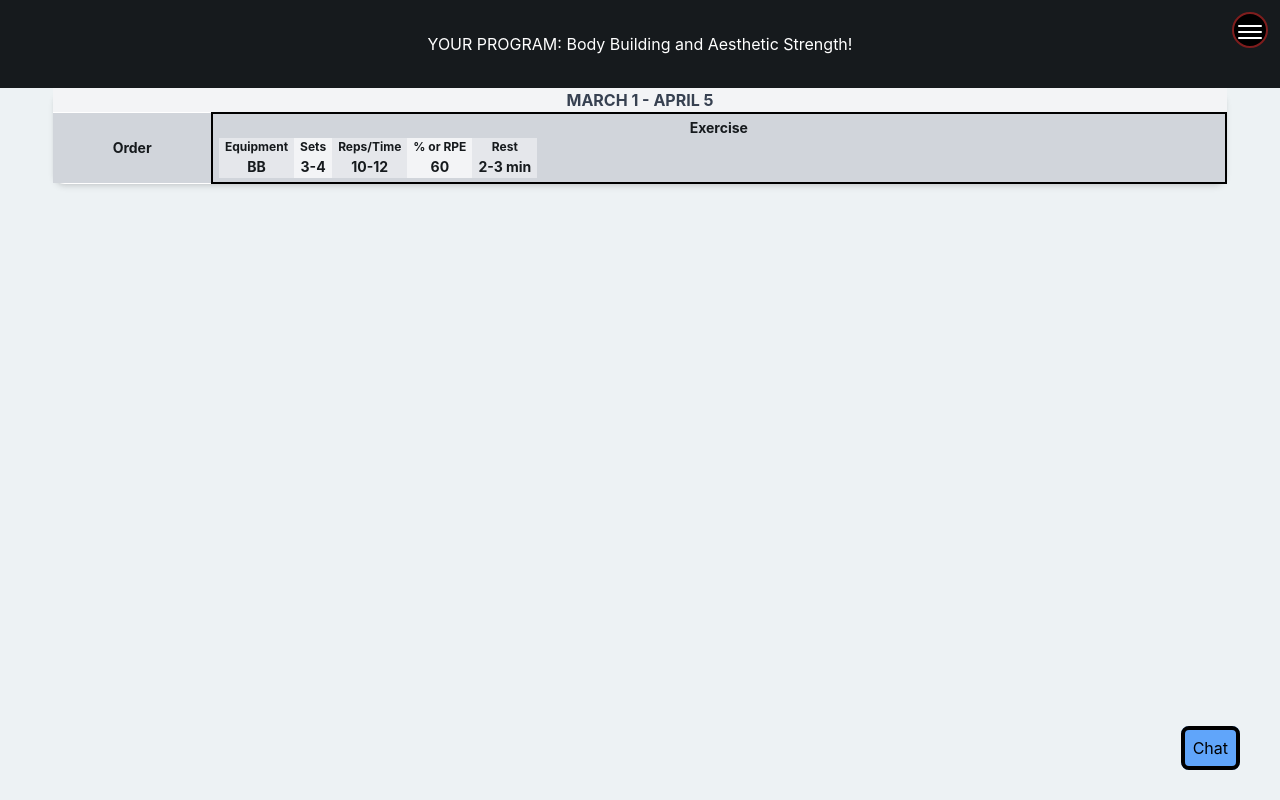
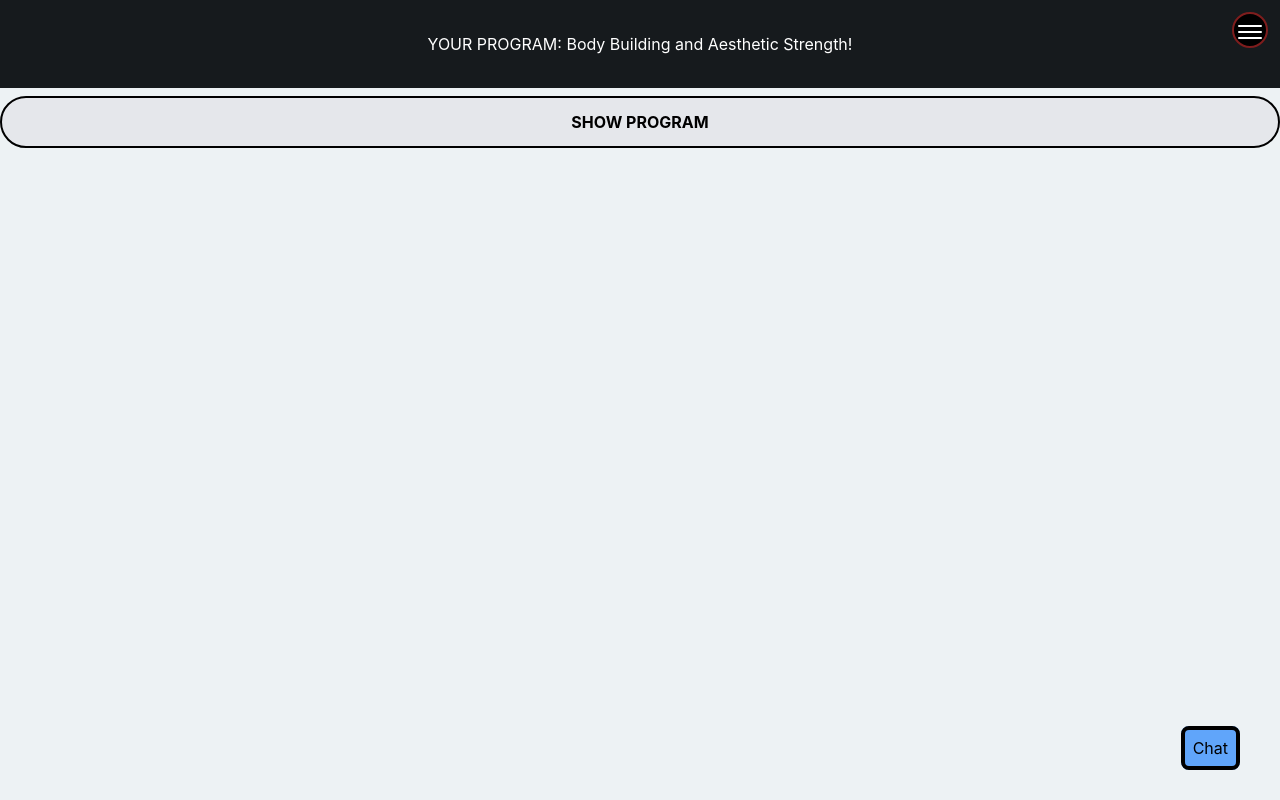
Before and after one commit to kyperbelt/adapted-strength, a React (Create React App) app in the folder frontend/adapted_strength-app/: page /bodybuild in a window 1280 px wide. Built offline with nearby package versions, Linux system fonts and the light colour scheme.

Commit message:
Edit of general UI template: Added hide/reveal of programs

```diff
--- a/frontend/adapted_strength-app/src/pages/program_pages/BodyBuild.jsx
+++ b/frontend/adapted_strength-app/src/pages/program_pages/BodyBuild.jsx
@@ -3,6 +3,7 @@ Module: BodyBuild.jsx
 Team: TeraBITE
 */
 //import { Outlet, Link } from "react-router-dom";
+import { useState } from "react";
 import programFiller from "../../assets/blank_filler.png"
 import { CardBack } from "../../components/Card";
 /*
@@ -14,11 +15,19 @@ function SpecialtyField() {
 }
 */
 export default function BodyBuild() {
+    const [showProgram, setShowProgram]= useState(false);
+    const toggleCardBack = () => {
+        setShowProgram(!showProgram)
+    }
     return (
         <div className="w-full h-full flex flex-col bottom-20">
             <p className="bg-[#161A1D] text-white bottom-3 px-0 pt-8 pb-8">
                 YOUR PROGRAM: Body Building and Aesthetic Strength!
             </p>
+            <button onClick={toggleCardBack} className="border-solid border-2 border-black uppercase rounded-full font-bold mt-2 px-0 pt-3 pb-3 bg-gray-200">
+                {showProgram ? 'Close Program':'Show Program'}
+            </button>
+            {showProgram && (
             <CardBack className={`xl:w-11/12 xl:mx-auto w-full`}>
                 <div className="overflow-x-auto">
                     <h1 className="font-bold uppercase bg-gray-100">
@@ -29,7 +38,7 @@ export default function BodyBuild() {
                             <tr>
                                 {/* LET "Order" AND "Exercise" CHANGE!
                                 This is hard coded for UI purposes */}
-                                <th scope="col" className="px-1.5 py-1 bg-gray-300">
+                                <th scope="col" className="px-1.5 py-1 border-solid border-2 border-black bg-gray-300">
                                     Order
                                 </th>
                                 <th scope="col" className="px-1.5 py-1 border-solid border-2 border-black bg-gray-300">
@@ -75,6 +84,7 @@ export default function BodyBuild() {
                     </table>
                 </div>
             </CardBack>
+            )}
         </div>
 
     );
--- a/frontend/adapted_strength-app/src/pages/program_pages/General.jsx
+++ b/frontend/adapted_strength-app/src/pages/program_pages/General.jsx
@@ -3,9 +3,9 @@ Module: General.jsx
 Team: TeraBITE
 */
 //import { Outlet, Link } from "react-router-dom";
+import { useState } from "react";
 import programFiller from "../../assets/blank_filler.png"
 import { CardBack } from "../../components/Card";
-
 /*
 function ClientField() {
     return (<input type="client" placeholder="Client" id="client" name="client" required className="w-4/5 border-b-4 p-0" />);
@@ -14,24 +14,20 @@ function SpecialtyField() {
     return (<input type="specialty" placeholder="Specialty" id="specialty" name="specialty" required className="w-4/5 border-b-4 p-0" />);
 }
 */
-const contentFiller=[
-    {
-        id:1,
-        order: "A",
-        movement: "Bench Press",
-        open: false,
-        selected: false,
-        blocks: []
+export default function BodyBuild() {
+    const [showProgram, setShowProgram]= useState(false);
+    const toggleCardBack = () => {
+        setShowProgram(!showProgram)
     }
-]
-const VIEW_TYPE_MOVEMENT = "Movement"
-
-export default function General() {
     return (
         <div className="w-full h-full flex flex-col bottom-20">
             <p className="bg-[#161A1D] text-white bottom-3 px-0 pt-8 pb-8">
                 YOUR PROGRAM: General Strength!
             </p>
+            <button onClick={toggleCardBack} className="border-solid border-2 border-black uppercase rounded-full font-bold mt-2 px-0 pt-3 pb-3 bg-gray-200">
+                {showProgram ? 'Close Program':'Show Program'}
+            </button>
+            {showProgram && (
             <CardBack className={`xl:w-11/12 xl:mx-auto w-full`}>
                 <div className="overflow-x-auto">
                     <h1 className="font-bold uppercase bg-gray-100">
@@ -42,7 +38,7 @@ export default function General() {
                             <tr>
                                 {/* LET "Order" AND "Exercise" CHANGE!
                                 This is hard coded for UI purposes */}
-                                <th scope="col" className="px-1.5 py-1 bg-gray-300">
+                                <th scope="col" className="px-1.5 py-1 border-solid border-2 border-black bg-gray-300">
                                     Order
                                 </th>
                                 <th scope="col" className="px-1.5 py-1 border-solid border-2 border-black bg-gray-300">
@@ -88,6 +84,7 @@ export default function General() {
                     </table>
                 </div>
             </CardBack>
+            )}
         </div>
 
     );
--- a/frontend/adapted_strength-app/src/pages/program_pages/Oly.jsx
+++ b/frontend/adapted_strength-app/src/pages/program_pages/Oly.jsx
@@ -3,6 +3,7 @@ Module: Oly.jsx
 Team: TeraBITE
 */
 //import { Outlet, Link } from "react-router-dom";
+import { useState } from "react";
 import programFiller from "../../assets/blank_filler.png"
 import { CardBack } from "../../components/Card";
 /*
@@ -13,13 +14,20 @@ function SpecialtyField() {
     return (<input type="specialty" placeholder="Specialty" id="specialty" name="specialty" required className="w-4/5 border-b-4 p-0" />);
 }
 */
-
-export default function Olympic() {
+export default function BodyBuild() {
+    const [showProgram, setShowProgram]= useState(false);
+    const toggleCardBack = () => {
+        setShowProgram(!showProgram)
+    }
     return (
         <div className="w-full h-full flex flex-col bottom-20">
             <p className="bg-[#161A1D] text-white bottom-3 px-0 pt-8 pb-8">
-            YOUR PROGRAM: Olympic Weightlifting!
+                YOUR PROGRAM: Olympic Weightlifting!
             </p>
+            <button onClick={toggleCardBack} className="border-solid border-2 border-black uppercase rounded-full font-bold mt-2 px-0 pt-3 pb-3 bg-gray-200">
+                {showProgram ? 'Close Program':'Show Program'}
+            </button>
+            {showProgram && (
             <CardBack className={`xl:w-11/12 xl:mx-auto w-full`}>
                 <div className="overflow-x-auto">
                     <h1 className="font-bold uppercase bg-gray-100">
@@ -30,7 +38,7 @@ export default function Olympic() {
                             <tr>
                                 {/* LET "Order" AND "Exercise" CHANGE!
                                 This is hard coded for UI purposes */}
-                                <th scope="col" className="px-1.5 py-1 bg-gray-300">
+                                <th scope="col" className="px-1.5 py-1 border-solid border-2 border-black bg-gray-300">
                                     Order
                                 </th>
                                 <th scope="col" className="px-1.5 py-1 border-solid border-2 border-black bg-gray-300">
@@ -76,7 +84,8 @@ export default function Olympic() {
                     </table>
                 </div>
             </CardBack>
+            )}
+        </div>
 
-        </div>
     );
 }
--- a/frontend/adapted_strength-app/src/pages/program_pages/Power.jsx
+++ b/frontend/adapted_strength-app/src/pages/program_pages/Power.jsx
@@ -3,9 +3,9 @@ Module: Power.jsx
 Team: TeraBITE
 */
 //import { Outlet, Link } from "react-router-dom";
+import { useState } from "react";
 import programFiller from "../../assets/blank_filler.png"
 import { CardBack } from "../../components/Card";
-
 /*
 function ClientField() {
     return (<input type="client" placeholder="Client" id="client" name="client" required className="w-4/5 border-b-4 p-0" />);
@@ -14,12 +14,20 @@ function SpecialtyField() {
     return (<input type="specialty" placeholder="Specialty" id="specialty" name="specialty" required className="w-4/5 border-b-4 p-0" />);
 }
 */
-export default function Power() {
+export default function BodyBuild() {
+    const [showProgram, setShowProgram]= useState(false);
+    const toggleCardBack = () => {
+        setShowProgram(!showProgram)
+    }
     return (
         <div className="w-full h-full flex flex-col bottom-20">
             <p className="bg-[#161A1D] text-white bottom-3 px-0 pt-8 pb-8">
                 YOUR PROGRAM: Powerlifting!
             </p>
+            <button onClick={toggleCardBack} className="border-solid border-2 border-black uppercase rounded-full font-bold mt-2 px-0 pt-3 pb-3 bg-gray-200">
+                {showProgram ? 'Close Program':'Show Program'}
+            </button>
+            {showProgram && (
             <CardBack className={`xl:w-11/12 xl:mx-auto w-full`}>
                 <div className="overflow-x-auto">
                     <h1 className="font-bold uppercase bg-gray-100">
@@ -30,7 +38,7 @@ export default function Power() {
                             <tr>
                                 {/* LET "Order" AND "Exercise" CHANGE!
                                 This is hard coded for UI purposes */}
-                                <th scope="col" className="px-1.5 py-1 bg-gray-300">
+                                <th scope="col" className="px-1.5 py-1 border-solid border-2 border-black bg-gray-300">
                                     Order
                                 </th>
                                 <th scope="col" className="px-1.5 py-1 border-solid border-2 border-black bg-gray-300">
@@ -76,6 +84,8 @@ export default function Power() {
                     </table>
                 </div>
             </CardBack>
+            )}
         </div>
+
     );
 }
```
